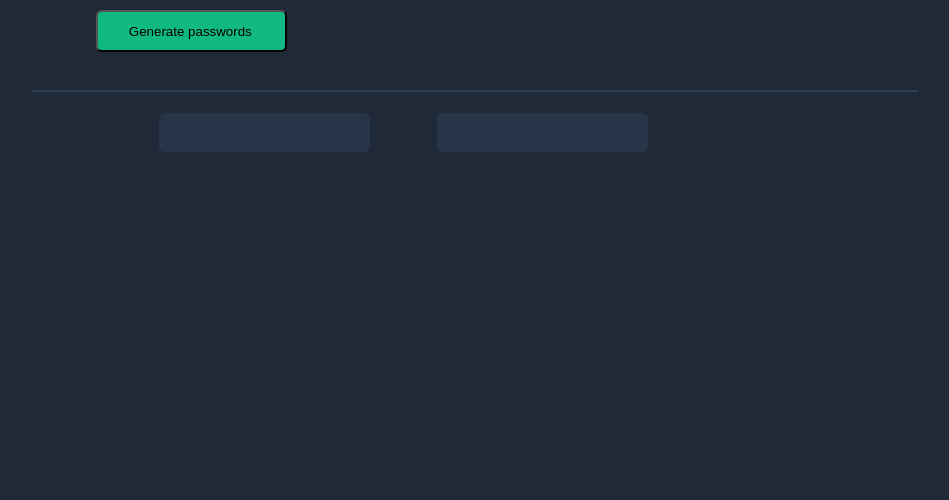
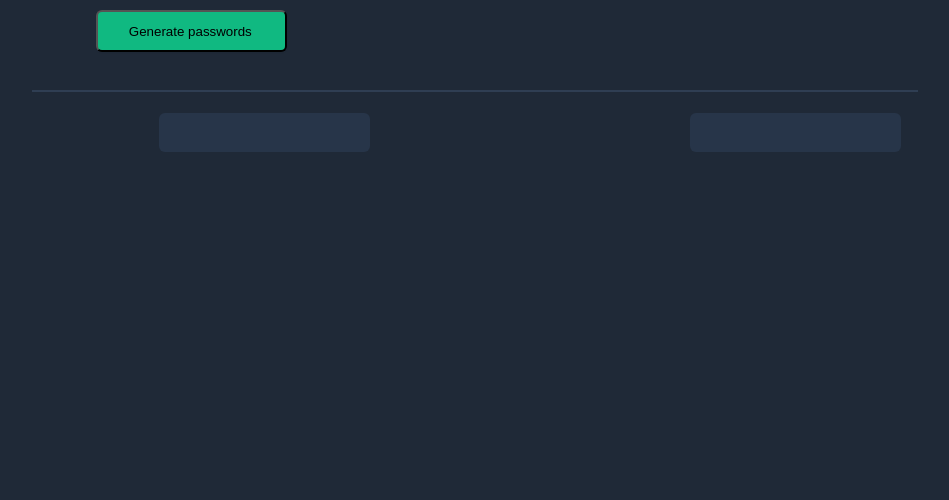
Before and after one commit to IamAnkitR/Password_Generator, a plain HTML site: page index.html in a window 1280 px wide. Shown: the part 300-800 px from the top of the page, without its empty margins (165-1114 px from the left). Drawn offline with Linux system fonts and the light colour scheme.

Commit message:
Update style.css

```diff
--- a/style.css
+++ b/style.css
@@ -43,7 +43,7 @@ body {
   border: 1px solid #2f3e53;
 }
 
-#pass1-el {
+.pass-btn {
     margin: 1% 0 3% 25% ;
     width: 211px;
     height: 39px;
@@ -54,15 +54,3 @@ body {
     border: none;
     border-radius: 6px;
 }
-#pass2-el {
-    margin: 1% 0 3% 5% ;
-    width: 211px;
-    height: 39px;
-    left: 52px;
-    top: 396px;
-    font-size: 15px;
-    background: #273549;
-    border: none;
-    border-radius: 6px;
-    color: black;
-}
```
